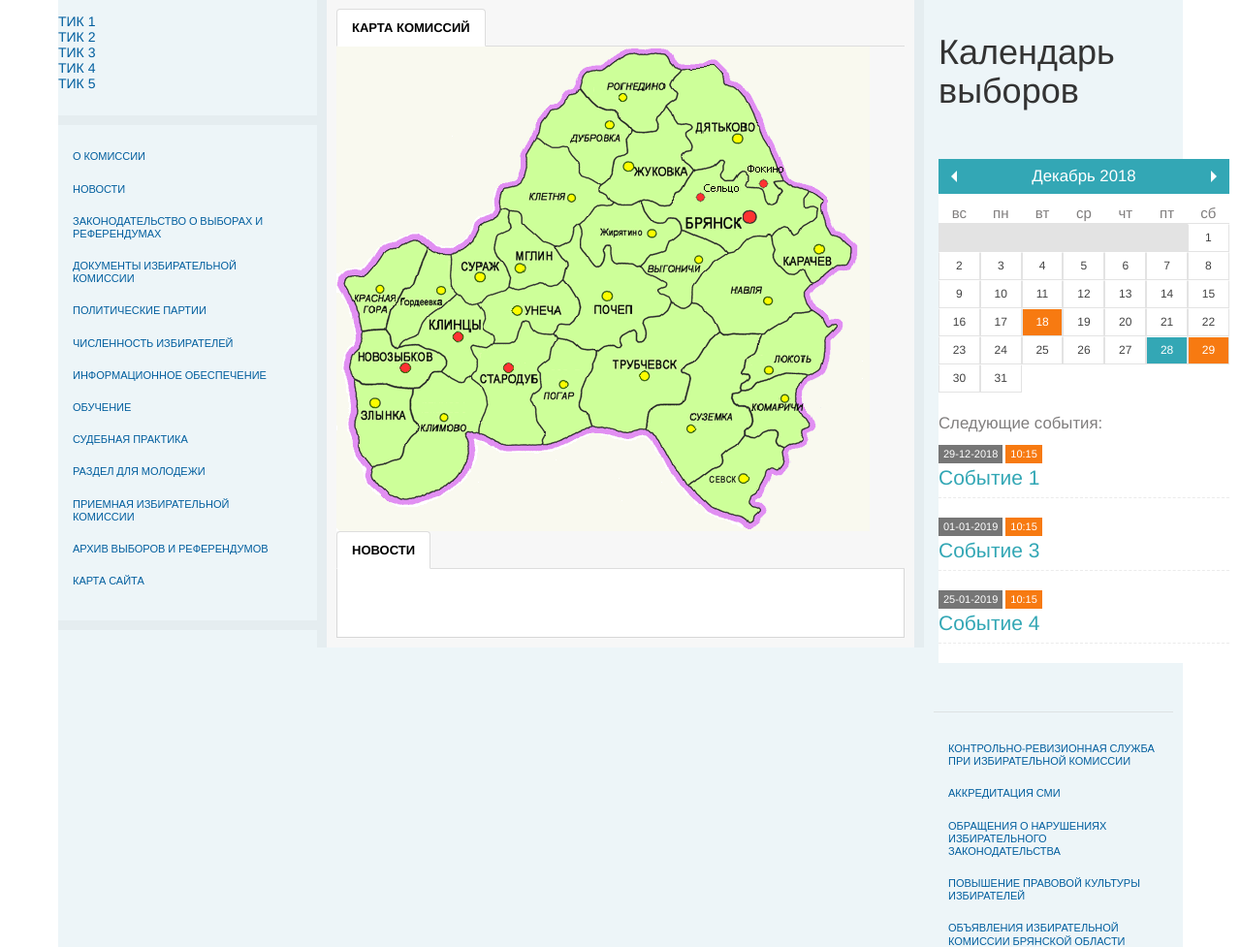
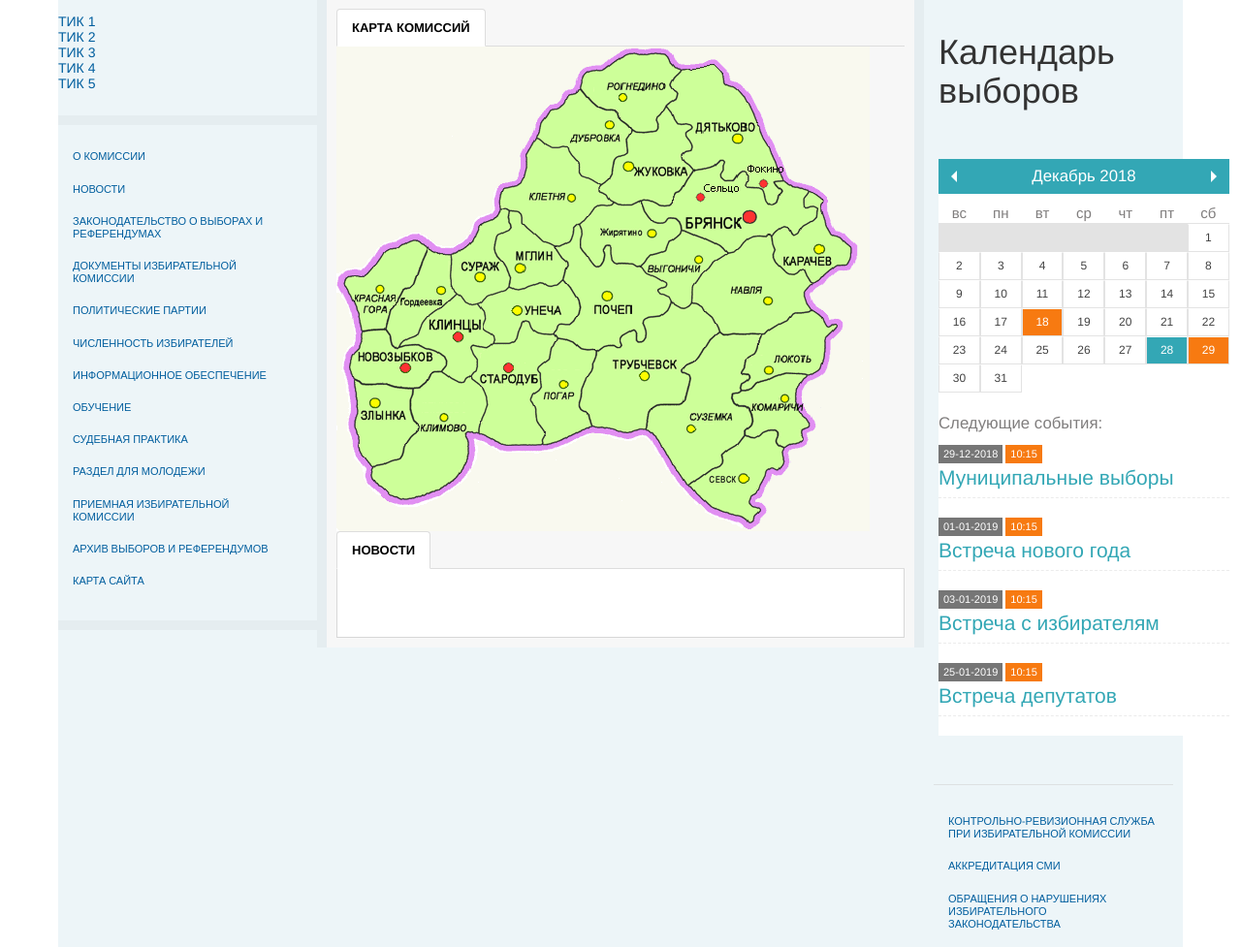
Before and after one commit to mrfors/my-first-blog, a Django app: page / in a window 1280 px wide. Shown: the part 352-1329 px from the top of the page at 97% size. Run offline with Django 3.2, Linux system fonts and the light colour scheme; data that the repository does not hold is empty; some libraries are stand-ins or nearby versions.

Commit message:
add date calendar

```diff
--- a/blog/static/css/eventCalendar_theme_responsive.css
+++ b/blog/static/css/eventCalendar_theme_responsive.css
@@ -207,7 +207,7 @@
 
 		}
 		.eventCalendar-list .eventCalendar-noEvents {
-			font-size:120%;
+			font-size:100%;
 			padding:5px;
 			background-color:#f77a11;
 			border-bottom: none;
--- a/blog/templates/blog/base.html
+++ b/blog/templates/blog/base.html
@@ -169,10 +169,11 @@
                     	<script>
                       $(function(){
                         		var data = [
-                        			{ "date": "2018-12-29 10:15:20", "title": "Событие 1", "description": "Lorem Ipsum dolor set", "url": "http://www.event3.com/" },
-                        			{ "date": "2018-12-18 10:15:20", "title": "Событие 2", "description": "Lorem Ipsum dolor set", "url": "" },
-                        			{ "date": "2019-01-01 10:15:20", "title": "Событие 3", "description": "Lorem Ipsum dolor set", "url": "http://www.event3.com/" },
-                        			{ "date": "2019-01-25 10:15:20", "title": "Событие 4", "description": "Lorem Ipsum dolor set", "url": "http://www.event3.com/" },
+                        			{ "date": "2018-12-29 10:15:20", "title": "Муниципальные выборы", "description": "Выборы в муниципальные организации", "url": "http://www.event3.com/" },
+                        			{ "date": "2018-12-18 10:15:20", "title": "Выборы главы района", "description": "Выборы из кандидатов", "url": "" },
+                        			{ "date": "2019-01-03 10:15:20", "title": "Встреча с избирателям", "description": "Встреча с желаюшими", "url": "http://www.event3.com/" },
+                        			{ "date": "2019-01-25 10:15:20", "title": "Встреча депутатов", "description": "Встреча по поводу 1", "url": "http://www.event3.com/" },
+                              { "date": "2019-01-01 10:15:20", "title": "Встреча нового года", "description": "Поздравление избирателей с Новым Годом", "url": "http://www.event3.com/" },
                         		];
                         		$('#eventCalendar').eventCalendar({
                         			jsonData: data,
```
